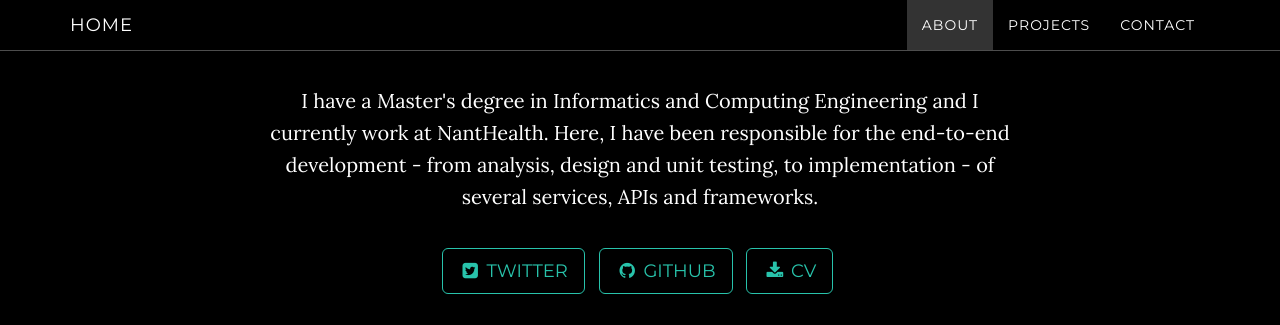
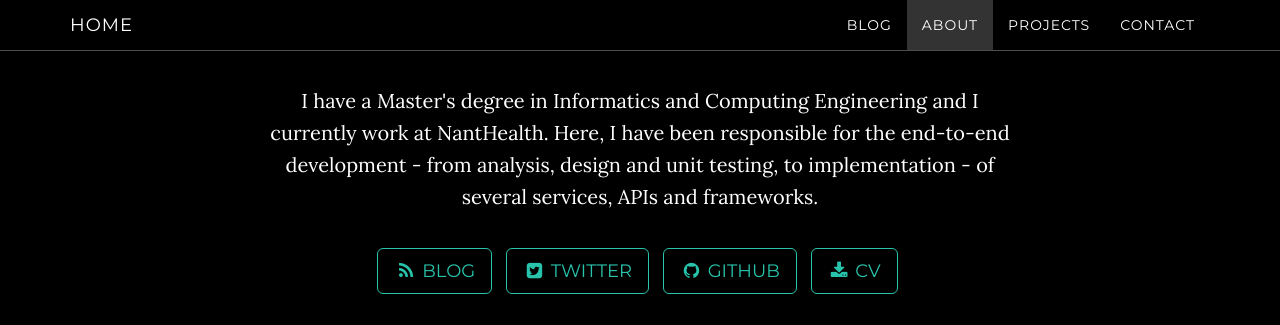
Before and after one commit to dcastro/dcastro.github.io, a Jekyll site: the page index.html, which Jekyll copies as it is, in a window 1280 px wide and 900 px high, scrolled down 1263 px, cut to the strip 0-325 px from the top of the window. Built offline with Jekyll 4.4.1, drawn with Linux system fonts in a browser that asks for light colours; nearby versions of some CDN libraries.

Commit message:
Added link to blog

```diff
--- a/index.html
+++ b/index.html
@@ -13,7 +13,7 @@
     <link href="http://netdna.bootstrapcdn.com/bootstrap/3.0.3/css/bootstrap.min.css" rel="stylesheet" type="text/css">
 
     <!-- Fonts -->
-    <link href="http://netdna.bootstrapcdn.com/font-awesome/4.0.3/css/font-awesome.min.css" rel="stylesheet" type="text/css">
+    <link href="http://netdna.bootstrapcdn.com/font-awesome/4.7.0/css/font-awesome.min.css" rel="stylesheet" type="text/css">
     <link href='http://fonts.googleapis.com/css?family=Lora:400,700,400italic,700italic' rel='stylesheet' type='text/css'>
     <link href='http://fonts.googleapis.com/css?family=Montserrat:400,700' rel='stylesheet' type='text/css'>
 
@@ -40,6 +40,9 @@
                     <!-- Hidden li included to remove active class from about link when scrolled up past about section -->
                     <li class="hidden">
                         <a href="#page-top"></a>
+                    </li>
+                    <li class="page-scroll">
+                        <a href="/blog">Blog</a>
                     </li>
                     <li class="page-scroll">
                         <a href="#about">About</a>
@@ -93,6 +96,12 @@
                 </p>
                 <p>
                     <ul class="list-inline banner-social-buttons">
+                        <li>
+                            <a href="/blog" class="btn btn-default btn-lg">
+                                <i class="fa fa-feed fa-fw"></i>
+                                <span class="network-name">Blog</span>
+                            </a>
+                        </li>
                         <li>
                             <a href="https://twitter.com/dfacastro" class="btn btn-default btn-lg" target="_blank">
                                 <i class="fa fa-twitter-square fa-fw"></i>
```
